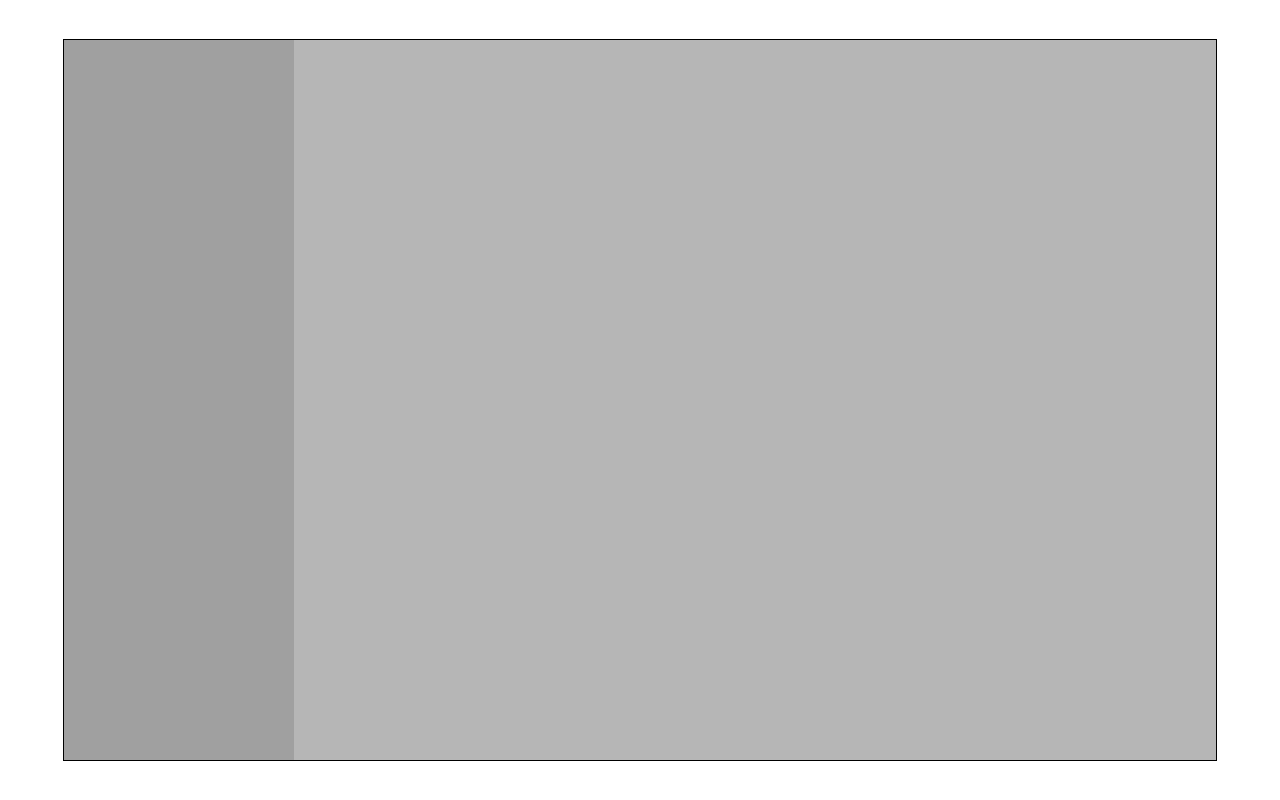
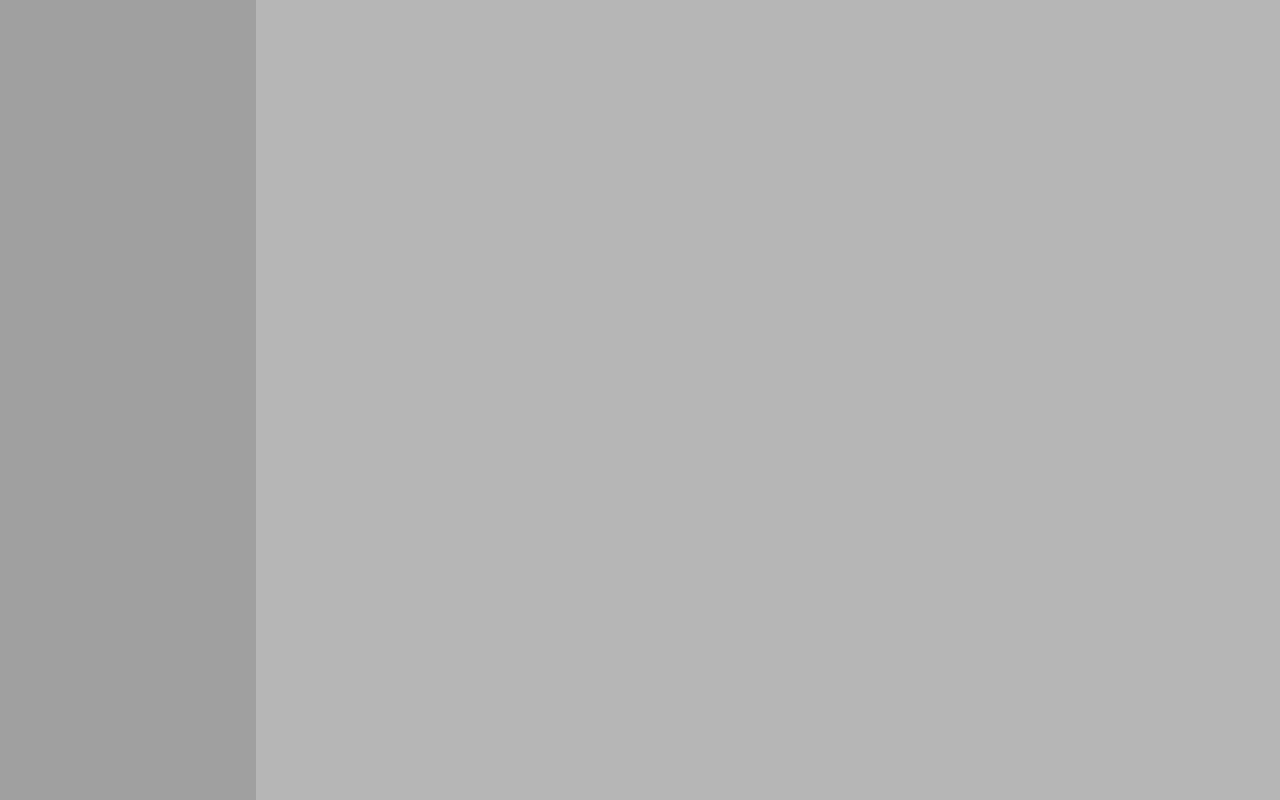
Before and after one commit to iysz18/Todo-List, a website built with webpack: page src/template.html in a window 1280 px wide. Built offline with nearby package versions, Linux system fonts and the light colour scheme.

Commit message:
style(height/width): add height/width for app-wrapper

```diff
--- a/css/main.css
+++ b/css/main.css
@@ -1,3 +1,5 @@
+
+
 body {
     display: flex;
     justify-content: center;
@@ -7,11 +9,8 @@ body {
 
 .app-wrapper {
     display: flex;
-    width: 90%;
-    height: 90%;
-
-    /* for visualization */
-    outline: 1px solid black;
+    width: 100%;
+    height: 100%;
 }
 
 .sidebar {
```
